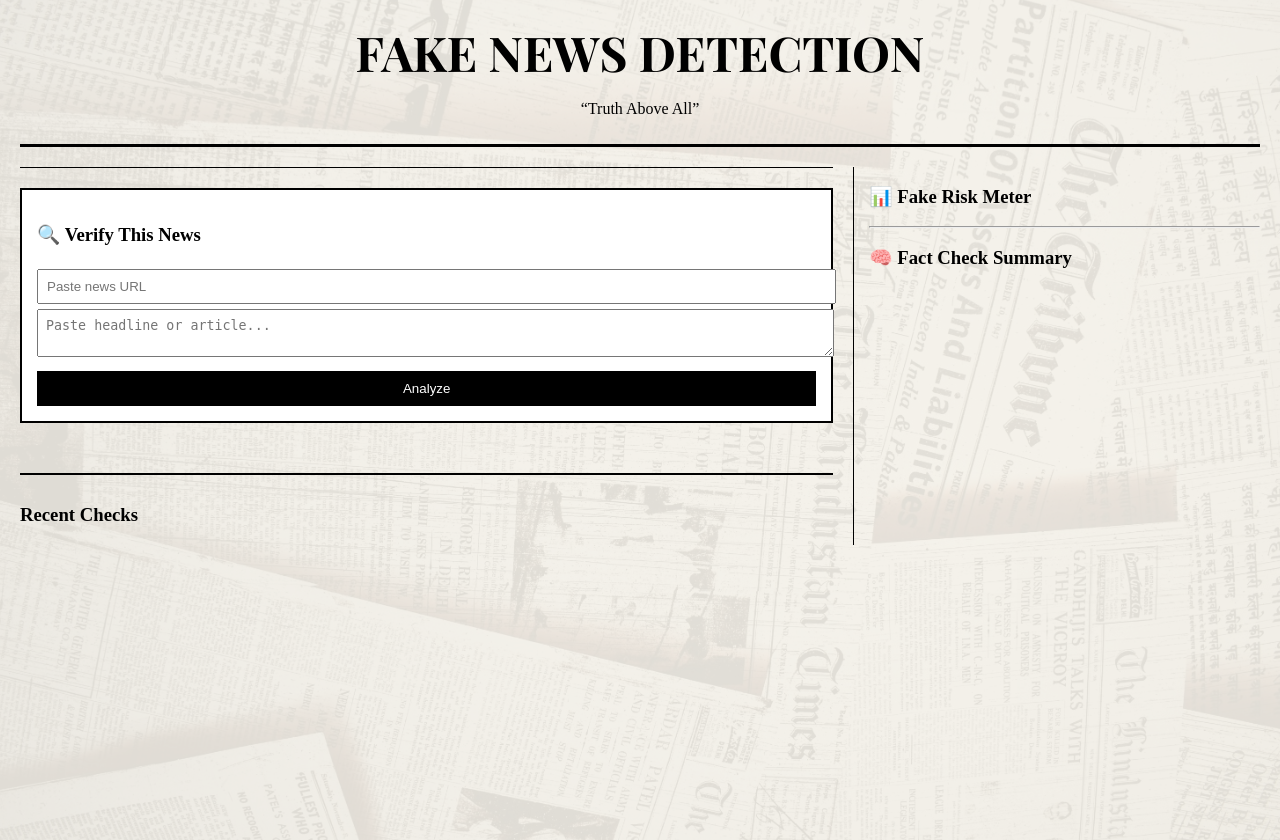
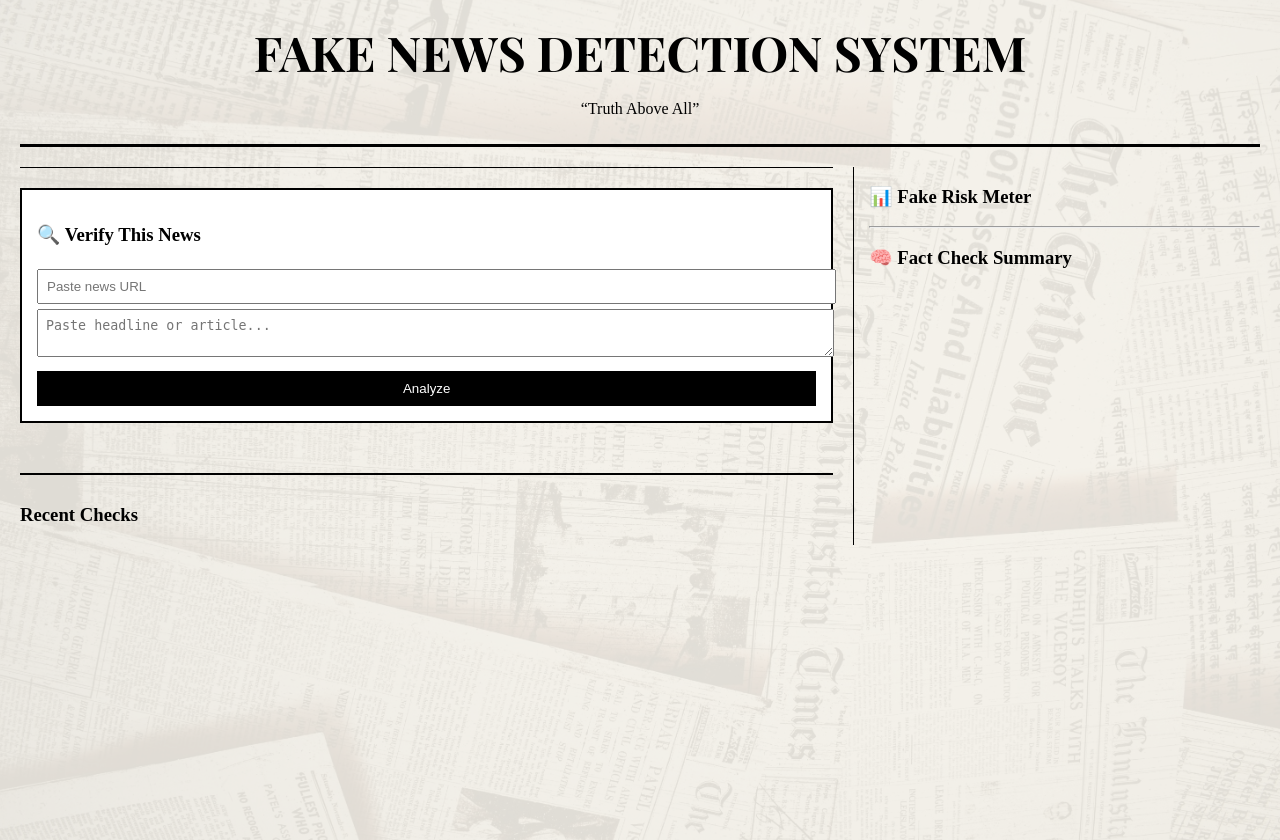
Before and after one commit to Shravanikale15/fake-news-detection-devops, a Flask app: page / in a window 1280 px wide. Run offline with Flask 3, Linux system fonts and the light colour scheme; parts of the project's set-up code (start-up, migrations or seed data) failed here and were passed over.

Commit message:
Improved UI layout

```diff
--- a/templates/index.html
+++ b/templates/index.html
@@ -141,7 +141,7 @@ button {
 
     <!-- HEADER -->
     <div class="masthead">
-        <h1>FAKE NEWS DETECTION</h1>
+        <h1>FAKE NEWS DETECTION SYSTEM</h1>
         <p>“Truth Above All”</p>
     </div>
 
@@ -291,11 +291,8 @@ button {
         This content aligns with credible news sources and factual tone.
         {% endif %}
     </p>
-
 </div>
-
     </div>
-
 </div>
 
 </body>
```
